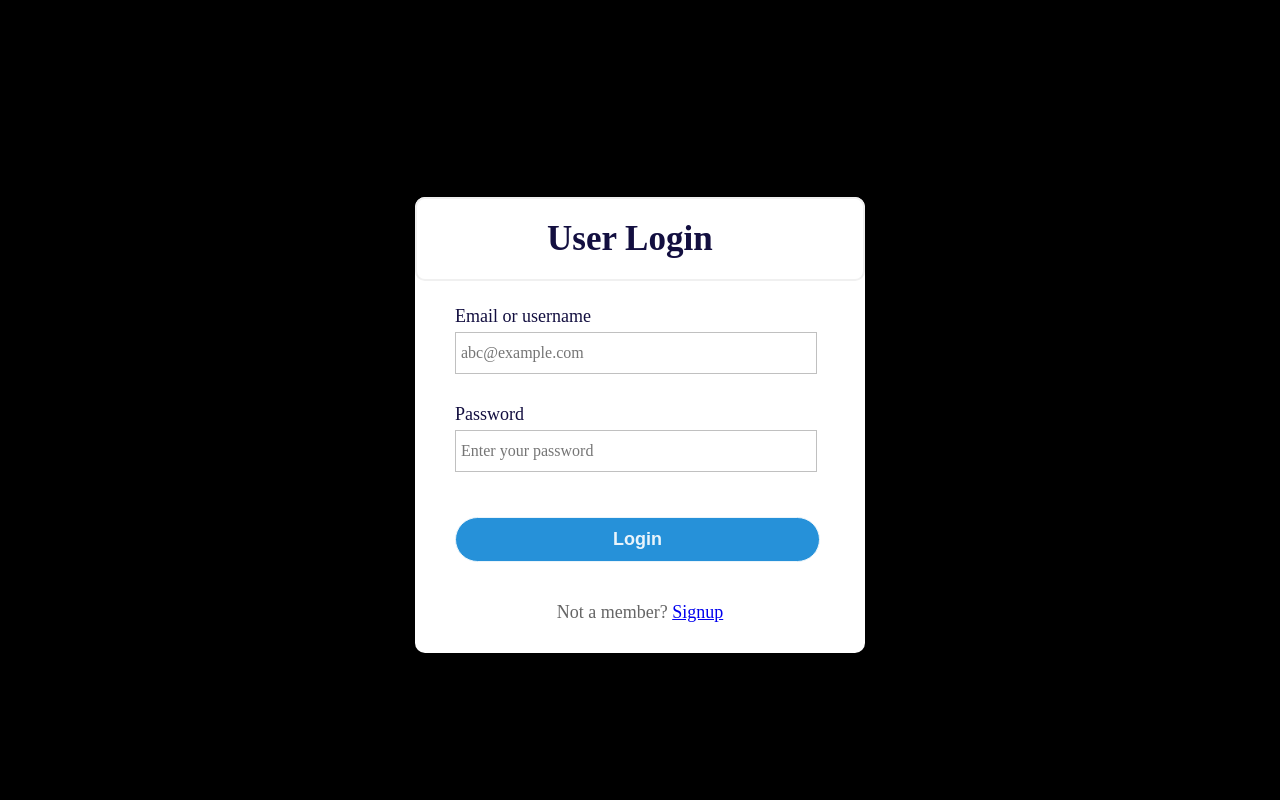
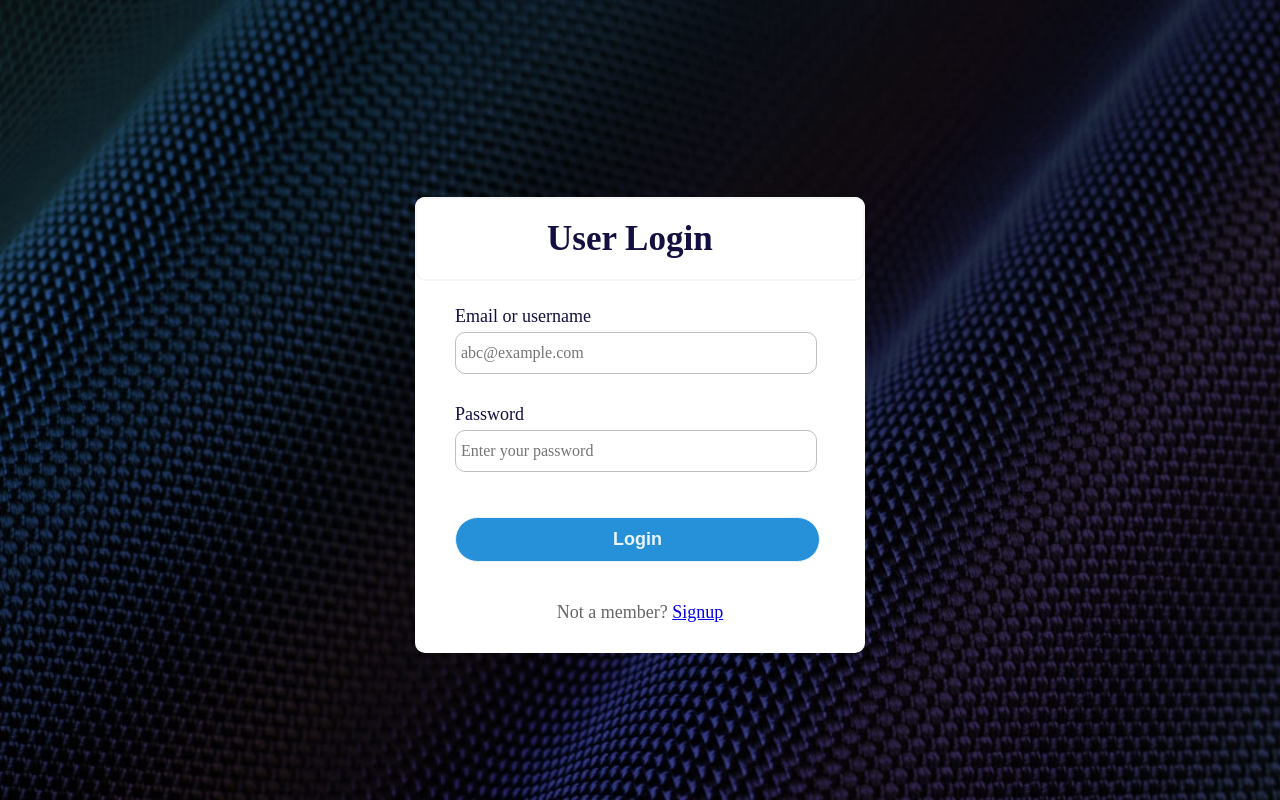
Before and after one commit to flamurshala/Clothingshop, a plain HTML site: page Login and Registration/index1.html in a window 1280 px wide. Drawn offline with Linux system fonts and the light colour scheme.

Commit message:
Add files via upload

```diff
--- a/Login and Registration/index.css
+++ b/Login and Registration/index.css
@@ -1,12 +1,11 @@
-@import url('https://fonts.googleapis.com/css?family=Muli&display=swap');
-@import url('https://fonts.googleapis.com/css?family=Open+Sans:400,500&display=swap');
+
 
 * {
 	box-sizing: border-box;
 }
 body {
     font-family: montserrat;
-    background: #000000;
+    background: url(bg_img.jpeg);
 	display: flex;
 	align-items: center;
 	justify-content: center;
@@ -14,7 +13,7 @@ body {
 	margin: 0;
 }
 .container {
-	background-color: #fff;
+	background-color: #f0f0f0;
 	border-radius: 10px;
 	box-shadow: 0 2px 5px rgba(0, 0, 0, 0.3);
 	overflow: hidden;
--- a/Login and Registration/style1.css
+++ b/Login and Registration/style1.css
@@ -3,7 +3,7 @@
 	margin: 0;
 }
 body{
-	background: rgb(0, 0, 0);
+	background: url(bg_img.jpeg) no-repeat;
 	background-size: cover;
 	align-items: center;
 	justify-content: center;
@@ -23,7 +23,7 @@ body{
 	border-radius: 10px;
 }
 .label{
-	border: 2px solid #f0f0f0;
+	border: 2px solid #f7f7f7;
 	border-radius: 10px;
 	display: block;
 	font-family: inherit;
@@ -49,6 +49,7 @@ body{
 	font-size: 16px;
 	outline: none;
 	border: 1px solid silver;
+	border-radius: 10px;
 }
 .login_form .font2{
 	margin-top: 30px;
```
Also changed, not shown: Login and Registration/bg_img.jpeg (added).
